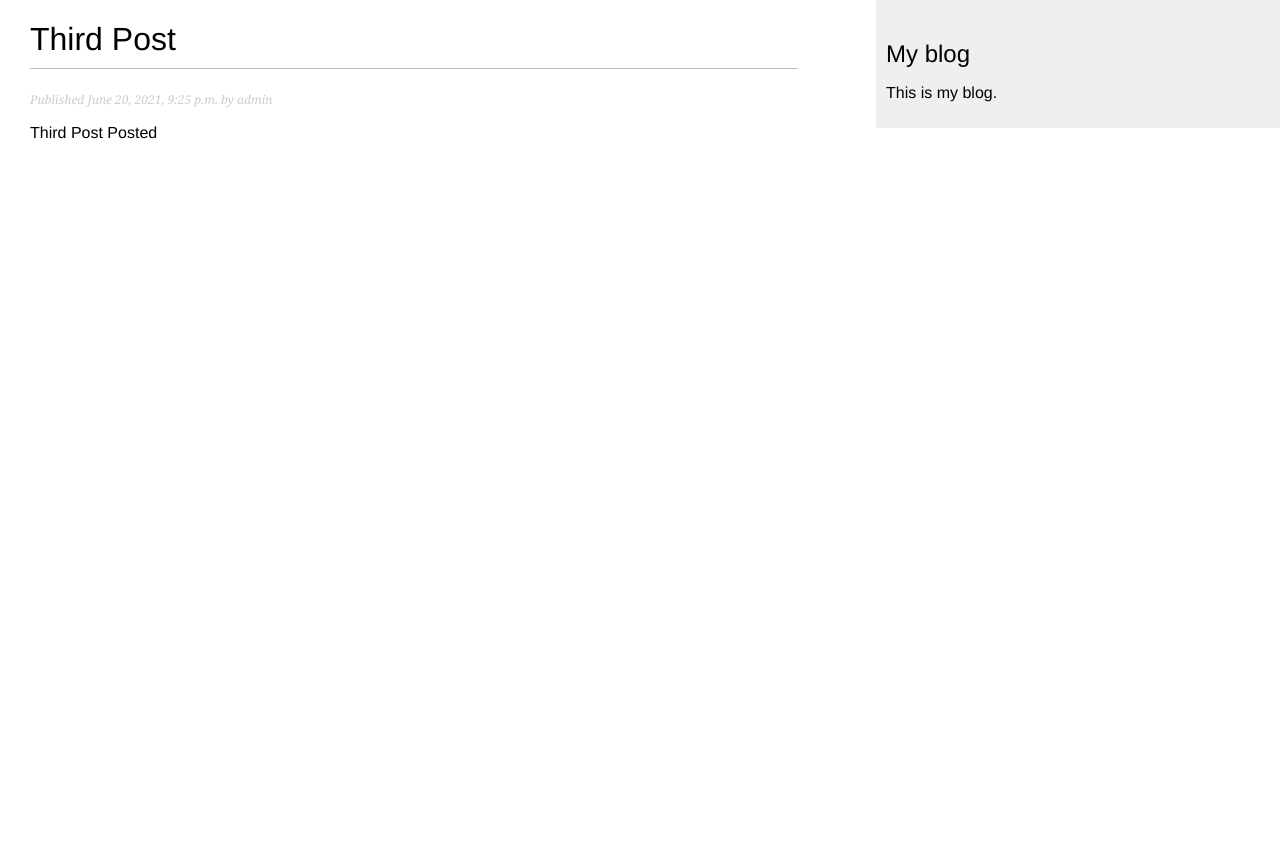
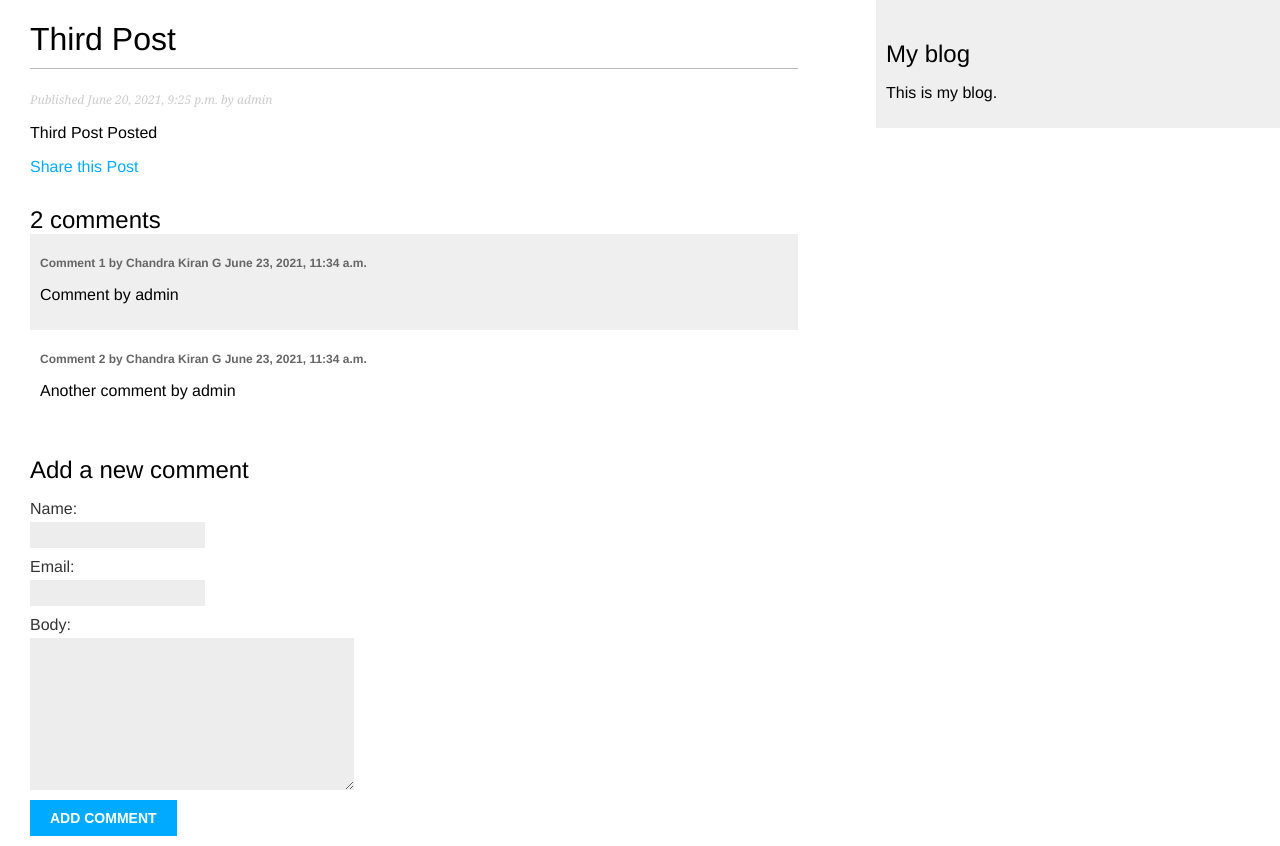
Before and after one commit to Chandu-4444/mysite, a Django app: a page that uses blog/templates/blog/post/detail.html in a window 1280 px wide. Before the commit the page ends 139 px from the top, so only its background shows below. Run offline with Django 3.2, Linux system fonts and the light colour scheme; data comes from the database, SQL or seed files in the repository; both versions use the stored data as it was after the commit.

Commit message:
Add comments, email backend

```diff
--- a/blog/forms.py
+++ b/blog/forms.py
@@ -1,7 +1,13 @@
 from django import forms
+from .models import Comment
 
 class EmailPostForm(forms.Form):
     name = forms.CharField(max_length=30)
     email = forms.EmailField()
     to = forms.EmailField()
     comment = forms.CharField(required=False, widget=forms.Textarea)
+
+class CommentForm(forms.ModelForm):
+    class Meta:
+        model = Comment
+        fields = ('name', 'email', 'body')
--- a/blog/models.py
+++ b/blog/models.py
@@ -35,3 +35,18 @@ class Post(models.Model):
 
     def __str__(self):
         return self.title
+
+class Comment(models.Model):
+    post = models.ForeignKey(Post, on_delete=models.CASCADE, related_name='comments')
+    name = models.CharField(max_length=100)
+    email = models.EmailField()
+    body = models.TextField()
+    created = models.DateTimeField(auto_now_add=True)
+    updated = models.DateTimeField(auto_now=True)
+    active = models.BooleanField(default=True)
+
+    class Meta:
+        ordering = ('created',)
+
+    def __str__(self):
+        return f"Comment by {self.name} on {self.post}"
--- a/blog/templates/blog/post/detail.html
+++ b/blog/templates/blog/post/detail.html
@@ -6,4 +6,37 @@
     Published {{ post.publish }} by {{ post.author }}
 </p>
 {{ post.body|linebreaks }}
+<p>
+    <a href="{% url 'blog:post_share' post.id %}">Share this Post</a>
+</p>
+
+{% with comments.count as total_comments %}
+<h2>
+    {{total_comments}} comment{{total_comments|pluralize}}
+</h2>
+{% endwith %}
+
+{% for comment in comments %}
+<div class="comment">
+    <p class="info">
+        Comment {{forloop.counter}} by {{comment.name}}
+        {{comment.created}}
+    </p>
+    {{comment.body|linebreaks}}
+</div>
+{% empty %}
+<p>Ther are no comments yet.</p>
+{% endfor %}
+
+{% if new_comment %}
+<h2>Your comment has been added.</h2>
+{% else %}
+<h2>Add a new comment</h2>
+<form action="" method="post">
+    {% csrf_token %}
+    {{comment_form.as_p}}
+    <p><input type="submit" value="Add comment"></p>
+</form>
+{% endif %}
+
 {% endblock %}
--- a/blog/urls.py
+++ b/blog/urls.py
@@ -6,5 +6,6 @@ app_name = 'blog'
 urlpatterns = [
     # path('', views.post_list, name='post_list'),
     path('', views.PostListView.as_view(), name='post_list'),
-    path('<int:year>/<int:month>/<int:day>/<slug:post>/', views.post_detail, name='post_detail')
+    path('<int:year>/<int:month>/<int:day>/<slug:post>/', views.post_detail, name='post_detail'),
+    path('<int:post_id>/share/', views.post_share, name='post_share'),
 ]
--- a/blog/views.py
+++ b/blog/views.py
@@ -1,7 +1,10 @@
 from django.shortcuts import render, get_object_or_404
-from .models import Post
+from .models import Post, Comment
 from django.core.paginator import Paginator, EmptyPage, PageNotAnInteger
 from django.views.generic import ListView
+from .forms import EmailPostForm, CommentForm
+from django.core.mail import send_mail
+
 
 
 # # Function Based view
@@ -35,4 +38,35 @@ def post_detail(request, year, month, day, post):
     publish__month=month,
     publish__day=day)
 
-    return render(request, 'blog/post/detail.html', {'post': post})
+    comments = Comment.objects.filter(active=True)
+    new_comment = None
+
+    if request.method == 'POST':
+        comment_form = CommentForm(data=request.POST)
+
+        if comment_form.is_valid():
+            new_comment = comment_form.save(commit=False)
+            new_comment.post = post
+            new_comment.save()
+    else:
+        comment_form = CommentForm()
+
+
+    return render(request, 'blog/post/detail.html', {'post': post, 'comments':comments, 'new_comment':new_comment, 'comment_form':comment_form})
+
+def post_share(request, post_id):
+    post = get_object_or_404(Post, id=post_id, status='published')
+    sent = False
+    if request.method == 'POST':
+        form = EmailPostForm(request.POST)
+        if form.is_valid():
+            cd = form.cleaned_data
+            post_url = request.build_absolute_uri(post.get_absolute_url()) # build_absolute_uri() attaches the full url, http://127.0.0.1:8000.....
+            subject = f"{cd['name']} recommends you read {post.title}"
+            message = f"Read {post.title} at {post_url}\n\n {cd['name']}'s comments :{cd['comment']}"
+            send_mail(subject, message, 'admin@myblog.com', [cd['to']])
+            sent = True
+    else:
+        form = EmailPostForm()
+
+    return render(request, 'blog/post/share.html', {'post':post, 'form':form, 'sent': sent})
--- a/mysite/settings.py
+++ b/mysite/settings.py
@@ -125,3 +125,7 @@ STATIC_URL = '/static/'
 # https://docs.djangoproject.com/en/3.2/ref/settings/#default-auto-field
 
 DEFAULT_AUTO_FIELD = 'django.db.models.BigAutoField'
+
+EMAIL_HOST = 'localhost'
+EMAIL_PORT=1025
+EMAIL_BACKEND = 'django.core.mail.backends.console.EmailBackend'
```
Also changed, not shown: blog/admin.py (+7 -0 lines), blog/templates/blog/post/share.html (added, +25 -0 lines), blog/migrations/0002_comment.py (added), db.sqlite3.
